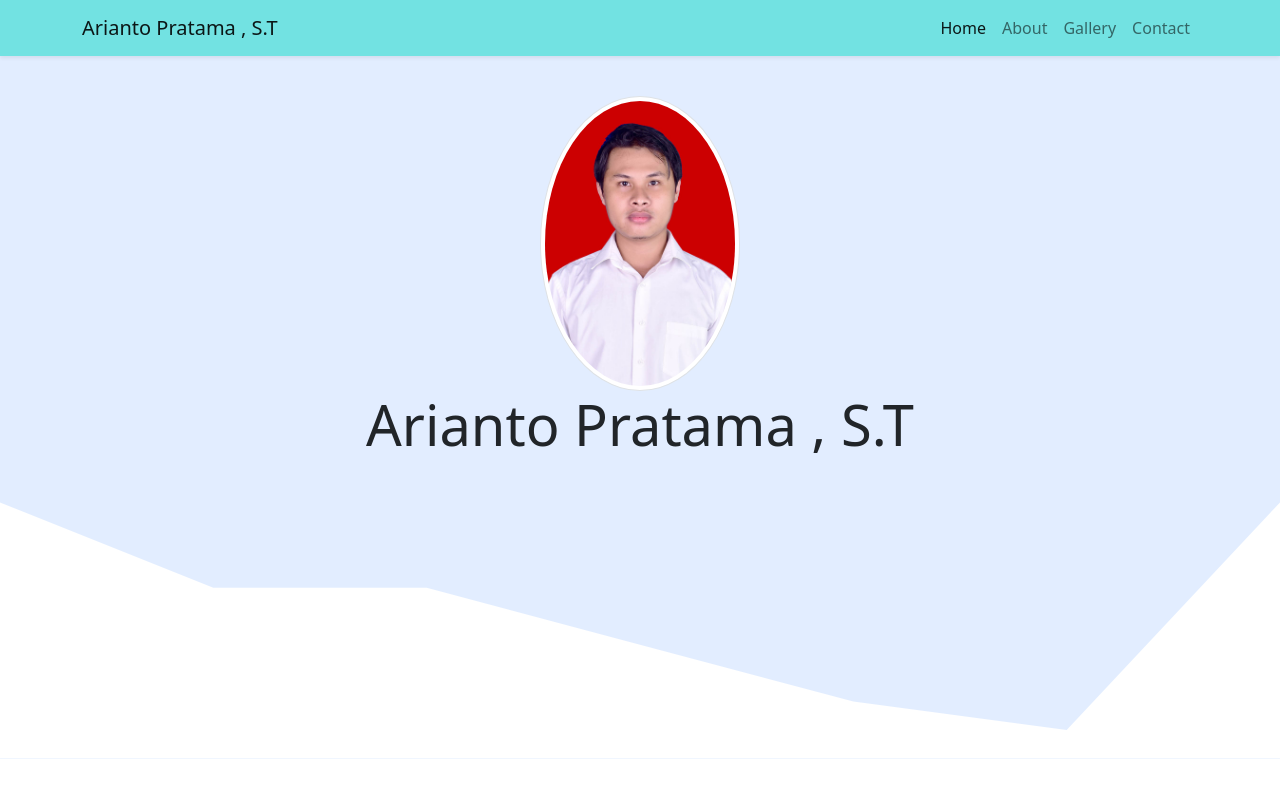
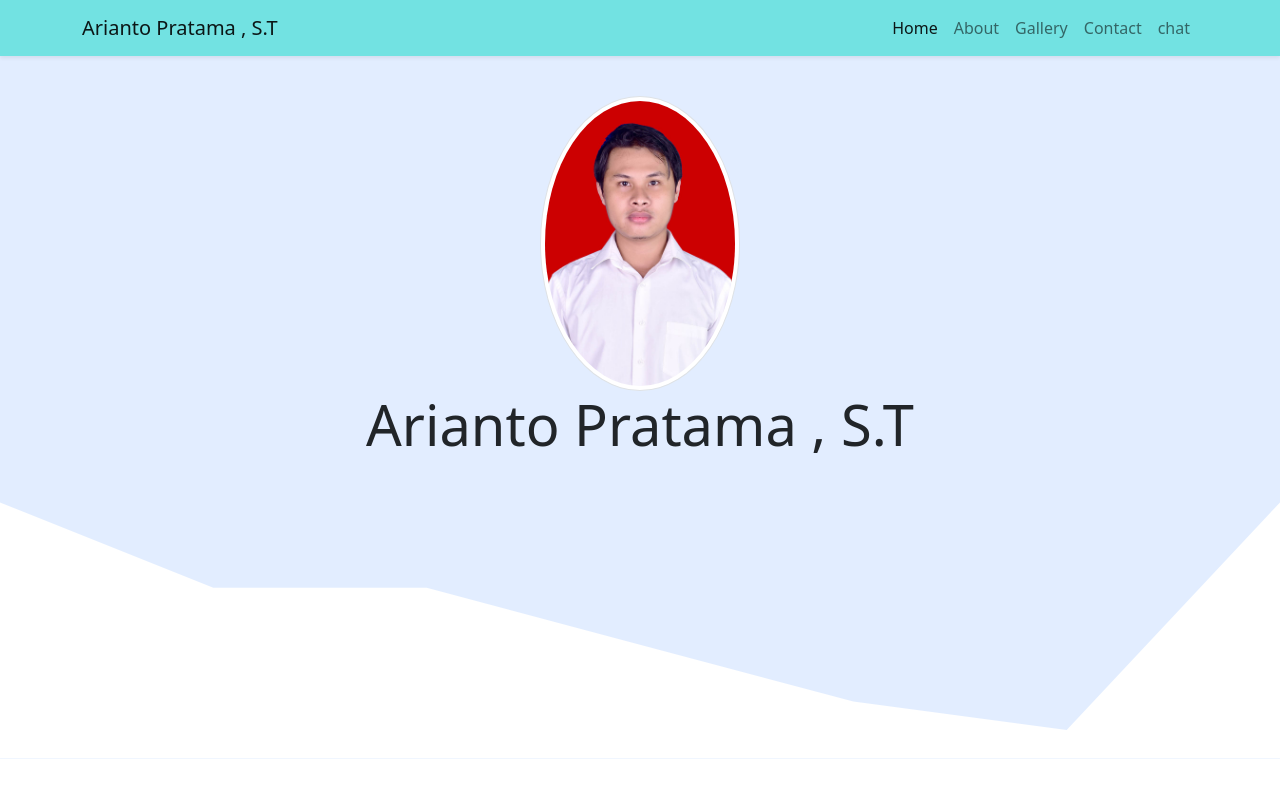
Before and after one commit to pratama0707/portofolio, a plain HTML site: page index.html in a window 1280 px wide. Shown: the top 800 px of the page. Drawn offline with nearby package versions, Linux system fonts and the light colour scheme.

Commit message:
Update index.html

```diff
--- a/index.html
+++ b/index.html
@@ -36,6 +36,9 @@
             </li>
             <li class="nav-item">
               <a class="nav-link" href="#contact">Contact</a>
+            </li>
+               <li class="nav-item">
+              <a class="nav-link" href="#contact">chat</a>
             </li>
           </ul>
         </div>
```
